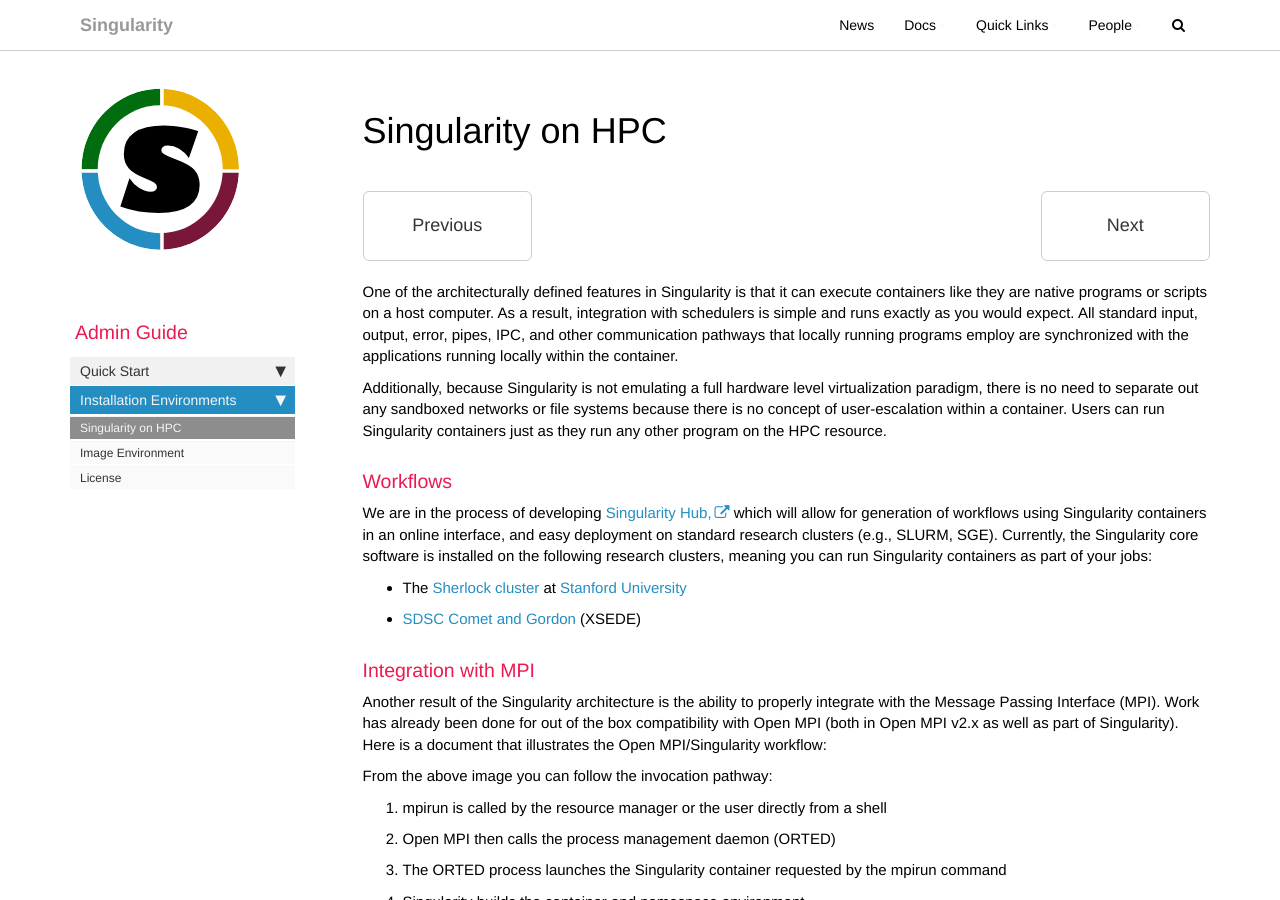
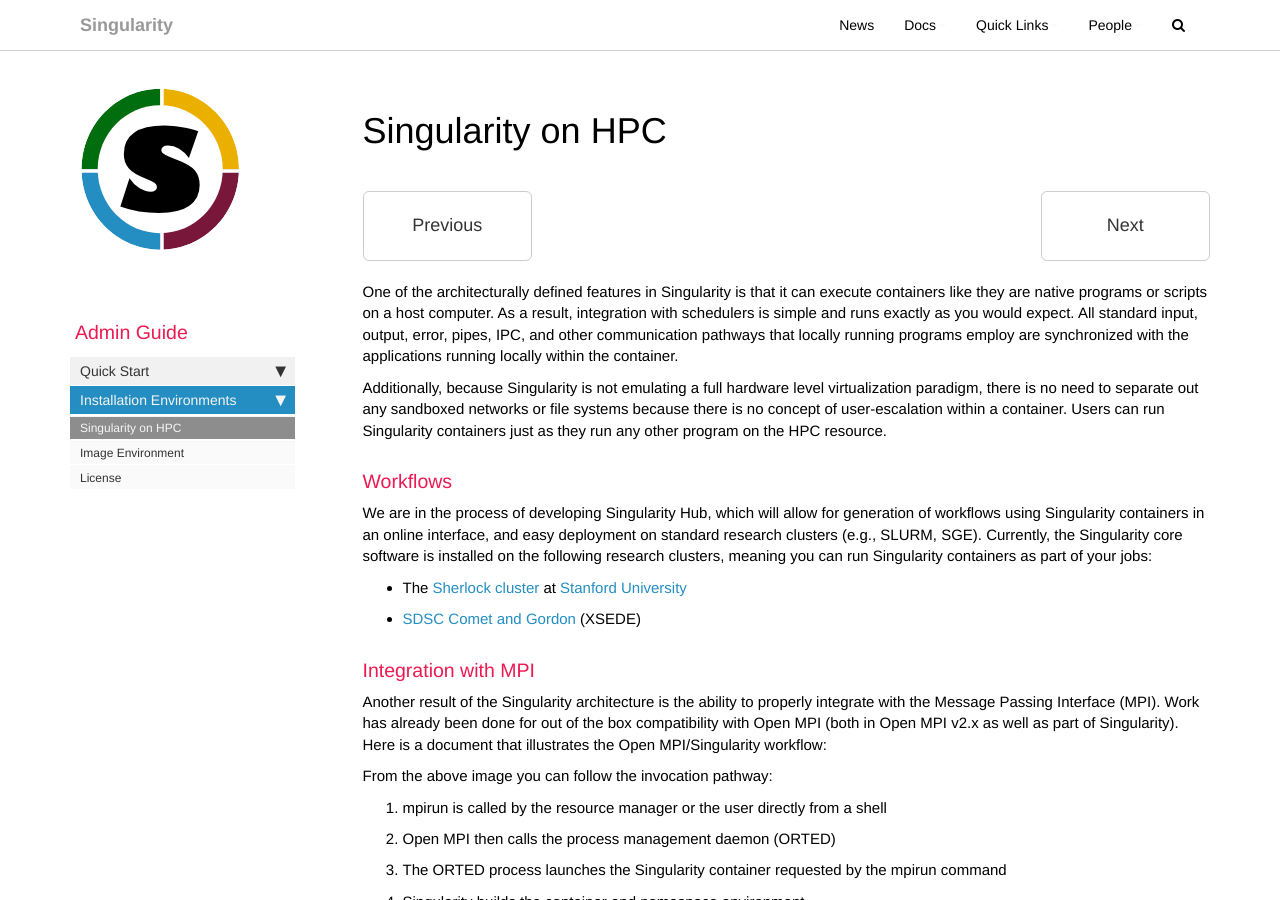
Before and after one commit to singularityware/singularityware.github.io, a Jekyll site: the page built from pages/docs/admin-docs/docs-hpc.md, in a window 1280 px wide and 900 px high. Built offline with Jekyll 4.4.1, drawn with Linux system fonts in a browser that asks for light colours; nearby versions of some CDN libraries; comment, search, counter and statistics services are not loaded; part of the change alters nothing that is shown.

```diff
--- a/pages/docs/admin-docs/docs-hpc.md
+++ b/pages/docs/admin-docs/docs-hpc.md
@@ -11,7 +11,7 @@ One of the architecturally defined features in Singularity is that it can execut
 Additionally, because Singularity is not emulating a full hardware level virtualization paradigm, there is no need to separate out any sandboxed networks or file systems because there is no concept of user-escalation within a container. Users can run Singularity containers just as they run any other program on the HPC resource.
 
 ### Workflows
-We are in the process of developing <a href="https://github.com/singularityware/singularity-hub" target="_blank">Singularity Hub,</a> which will allow for generation of workflows using Singularity containers in an online interface, and easy deployment on standard research clusters (e.g., SLURM, SGE). Currently, the Singularity core software is installed on the following research clusters, meaning you can run Singularity containers as part of your jobs:
+We are in the process of developing Singularity Hub, which will allow for generation of workflows using Singularity containers in an online interface, and easy deployment on standard research clusters (e.g., SLURM, SGE). Currently, the Singularity core software is installed on the following research clusters, meaning you can run Singularity containers as part of your jobs:
 
 - The <a href="http://sherlock.stanford.edu" target="_blank" class="no-after">Sherlock cluster</a> at <a href="https://srcc.stanford.edu/" class="no-after" target="_blank">Stanford University</a>
 - <a href="https://www.xsede.org/news/-/news/item/7624" target="_blank" class="no-after">SDSC Comet and Gordon</a> (XSEDE)
```
